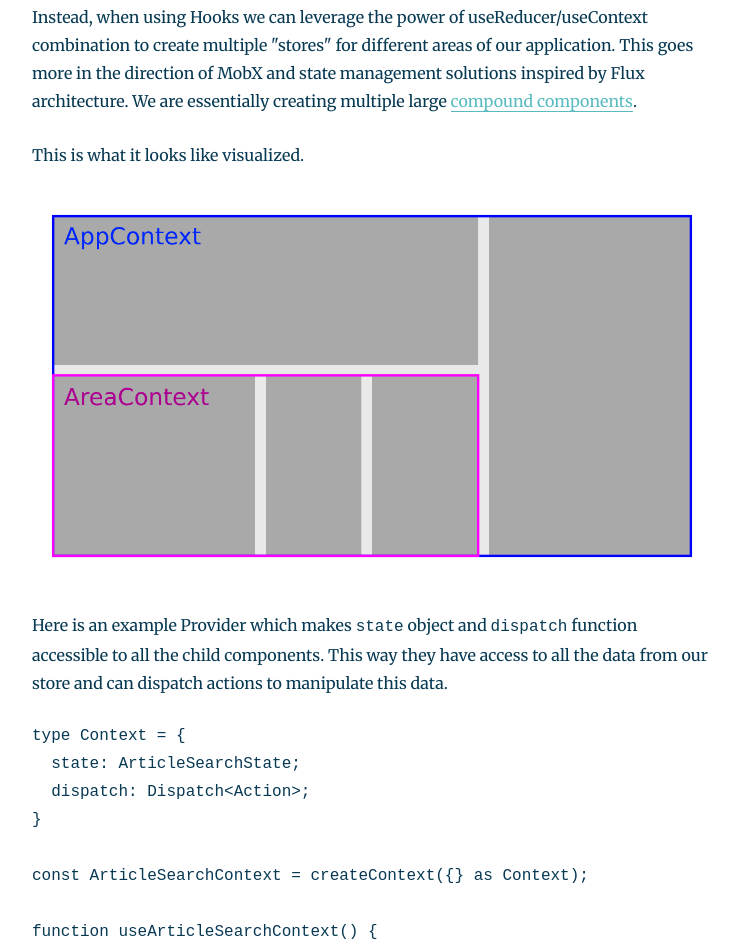
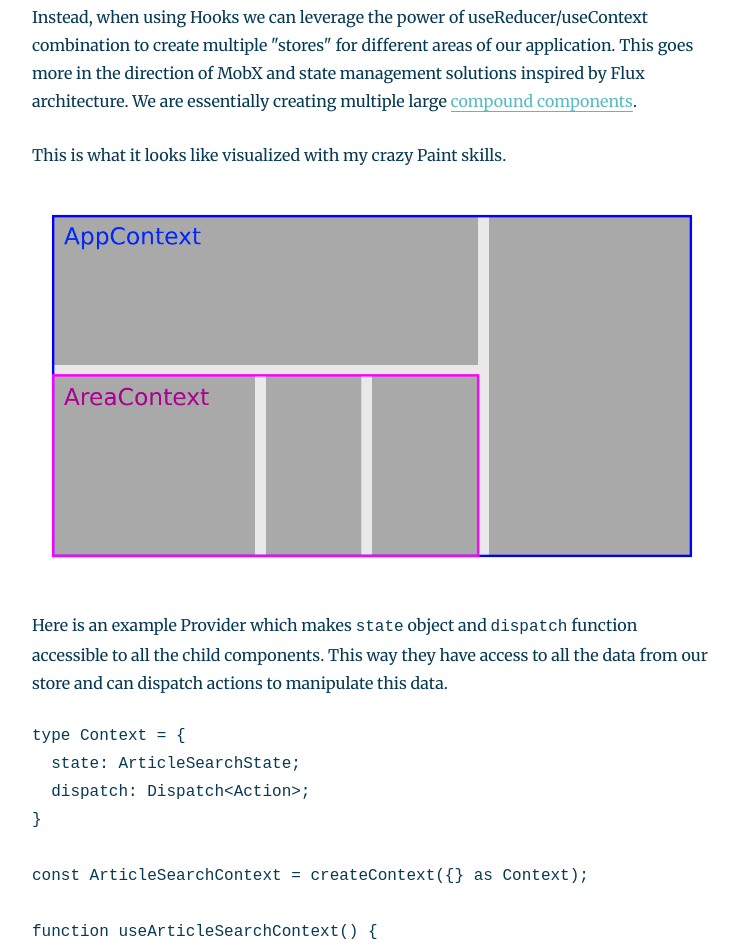
Before and after one commit to latviancoder/staleclosures.dev, a Gatsby site: page /from-redux-to-hooks-case-study in a window 1280 px wide. Shown: the part 1614-2555 px from the top of the page, without its empty margins (268-1006 px from the left). Built offline with nearby package versions, Linux system fonts and the light colour scheme; Gatsby itself is replaced by a stand-in of ours; some packages are replaced by stand-ins of ours; code samples lack their colours.

Commit message:
more updates

```diff
--- a/src/pages/from-redux-to-hooks-case-study/index.md
+++ b/src/pages/from-redux-to-hooks-case-study/index.md
@@ -38,7 +38,7 @@ Having a single store in Redux comes with [benefits](https://stackoverflow.com/a
 
 Instead, when using Hooks we can leverage the power of useReducer/useContext combination to create multiple "stores" for different areas of our application.  This goes more in the direction of MobX and state management solutions inspired by Flux architecture. We are essentially creating multiple large [compound components](https://kentcdodds.com/blog/compound-components-with-react-hooks/).
 
-This is what it looks like visualized.
+This is what it looks like visualized with my crazy Paint skills.
 
 ![Multiple Contexts](./multiple-contexts.png)
 
```
